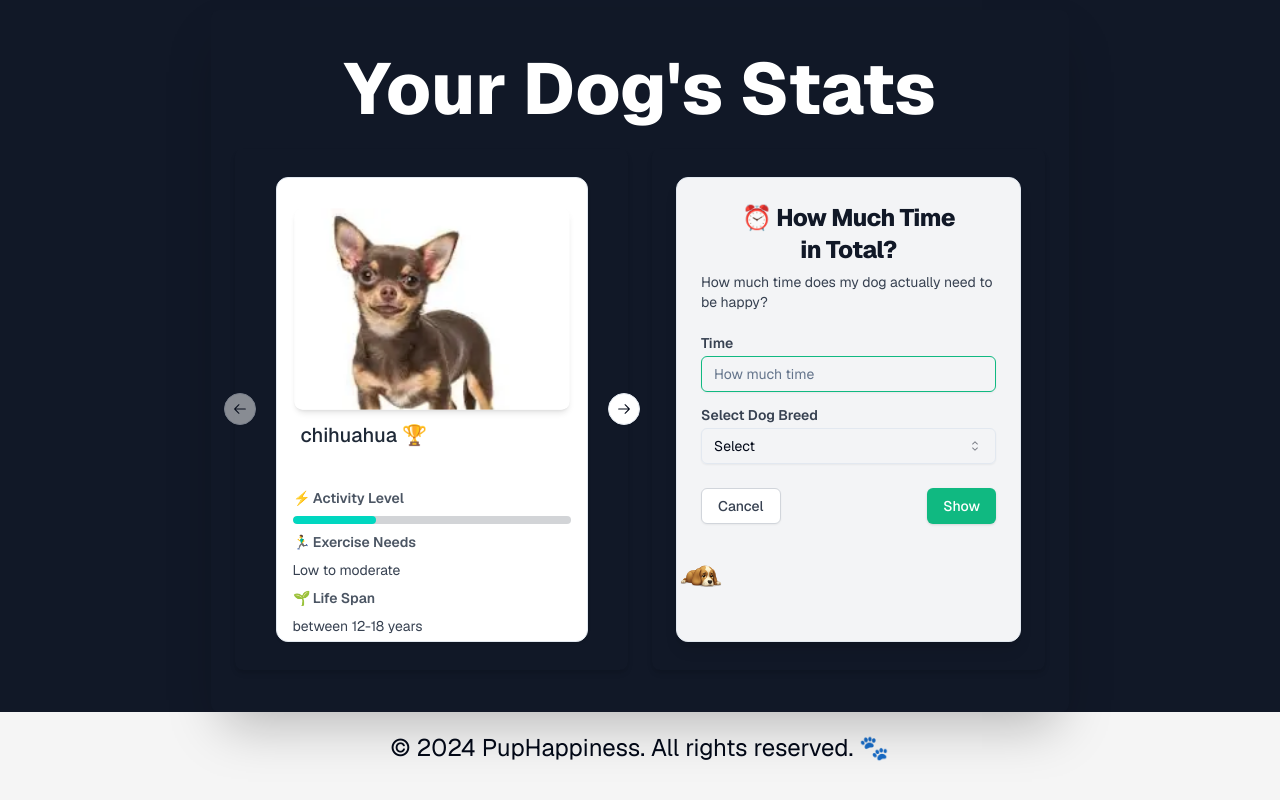
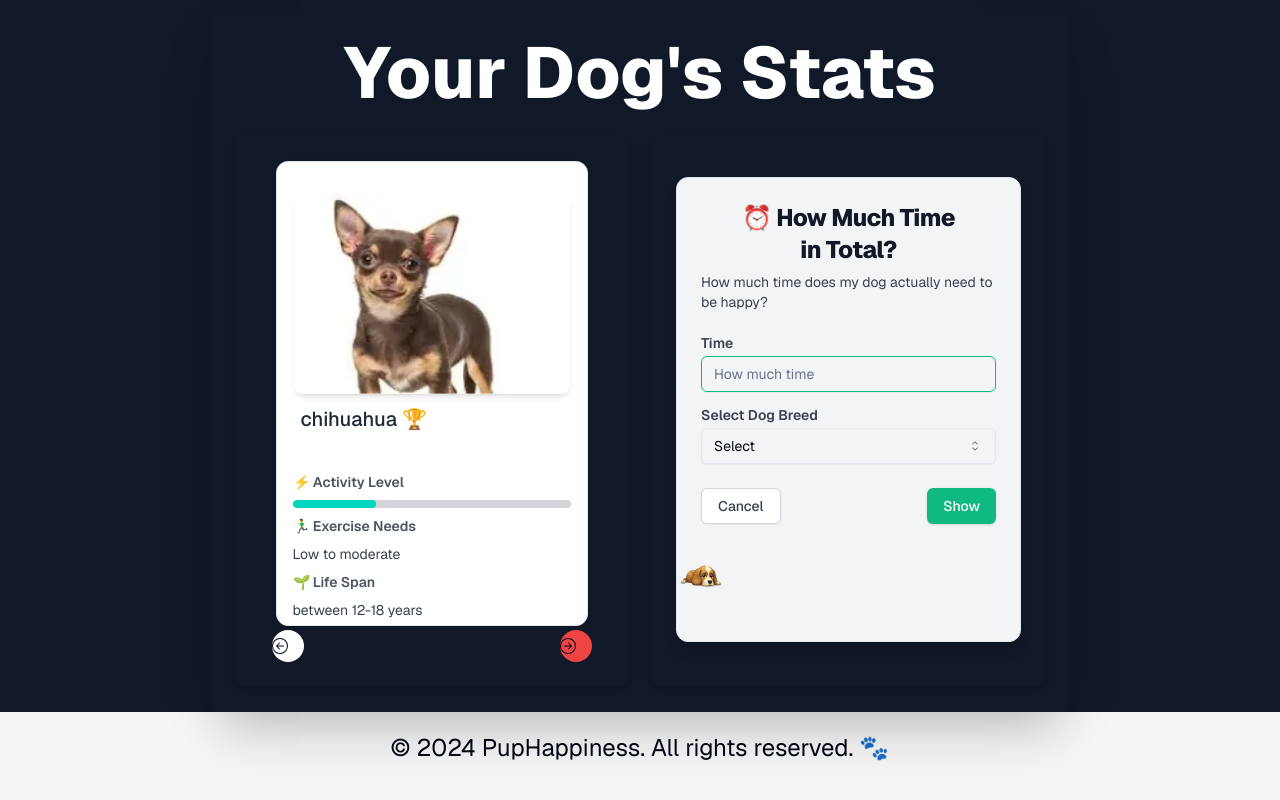
Before and after one commit to Giorgiod91/IsMyDogHappy, a Next.js app: page / in a window 1280 px wide. Shown: the part 1338-2138 px from the top of the page. Built offline with nearby package versions, Linux system fonts and the light colour scheme.

Commit message:
added buttons for scrolling between dog races since the shadcn ones didnt work with my component

```diff
--- a/src/app/components/DogRace.tsx
+++ b/src/app/components/DogRace.tsx
@@ -6,6 +6,8 @@ import { ImGift } from "react-icons/im";
 import { DiVim } from "react-icons/di";
 import { ArrowLeftIcon, ArrowRightIcon } from "@radix-ui/react-icons";
 import { motion as Motion } from "framer-motion";
+
+import { BsArrowLeftCircle, BsArrowRightCircle } from "react-icons/bs";
 
 //::TODO: add more specifics for the dog races
 
@@ -17,7 +19,8 @@ import {
   CarouselNext,
   CarouselPrevious,
 } from "../../components/ui/carousel";
-import { div } from "framer-motion/client";
+import { div, pre } from "framer-motion/client";
+import { Car } from "lucide-react";
 
 function DogRace({ susge, susge2 }: { susge: string; susge2: string }) {
   const [currentIndex, setCurrentIndex] = useState(0);
@@ -27,7 +30,6 @@ function DogRace({ susge, susge2 }: { susge: string; susge2: string }) {
       prevIndex === DogRaces.length - 1 ? 0 : prevIndex + 1,
     );
   };
-
   const handlePrevious = () => {
     setCurrentIndex((prevIndex) =>
       prevIndex === 0 ? DogRaces.length - 1 : prevIndex - 1,
@@ -90,9 +92,22 @@ function DogRace({ susge, susge2 }: { susge: string; susge2: string }) {
             </CarouselItem>
           ))}
         </CarouselContent>
-        <CarouselPrevious onClick={handlePrevious} />
-
-        <CarouselNext onClick={handleNext} />
+        <div className="flex justify-between">
+          <button
+            className="h-8 w-8 rounded-full bg-white"
+            onClick={handlePrevious}
+          >
+            <BsArrowLeftCircle className="h-4 w-4" />
+            <span className="sr-only">Previous slide</span>
+          </button>
+          <button
+            className="h-8 w-8 rounded-full bg-red-500"
+            onClick={handleNext}
+          >
+            <BsArrowRightCircle className="h-4 w-4" />
+            <span className="sr-only">Next slide</span>
+          </button>
+        </div>
       </Carousel>
     </Motion.div>
   );
```
